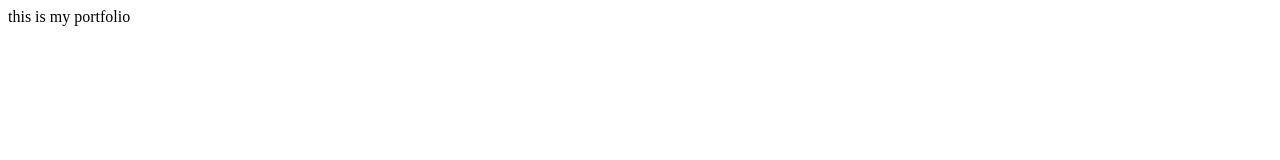
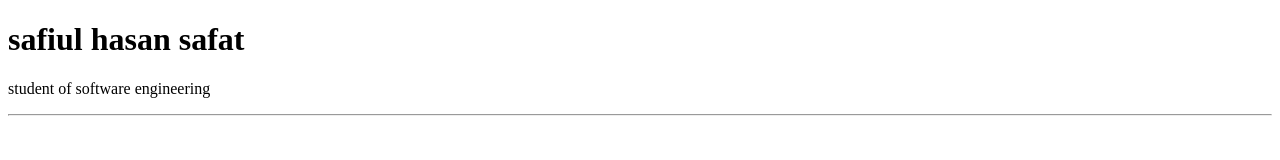
Before and after one commit to safatswe/portfolio-html, a plain HTML site: page index.html in a window 1280 px wide. Drawn offline with Linux system fonts and the light colour scheme.

Commit message:
intro added

```diff
--- a/index.html
+++ b/index.html
@@ -3,9 +3,13 @@
 <head>
     <meta charset="UTF-8">
     <meta name="viewport" content="width=device-width, initial-scale=1.0">
-    <title>portfolio</title>
+    <title>my portfolio</title>
 </head>
 <body>
-    this is my portfolio
+    <header>
+ <h1>safiul hasan safat</h1>
+ <p>student of software engineering</p>
+</header>
+ <hr/>
 </body>
 </html>
```
